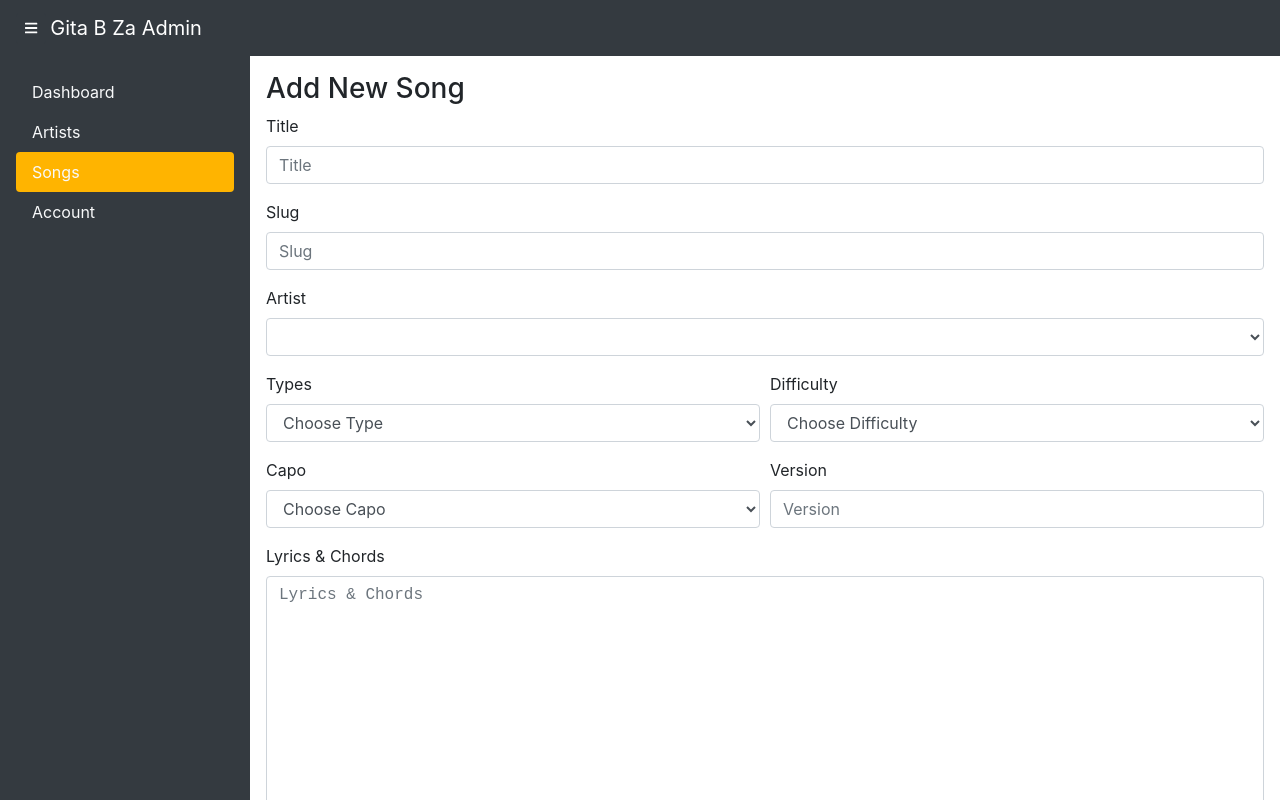
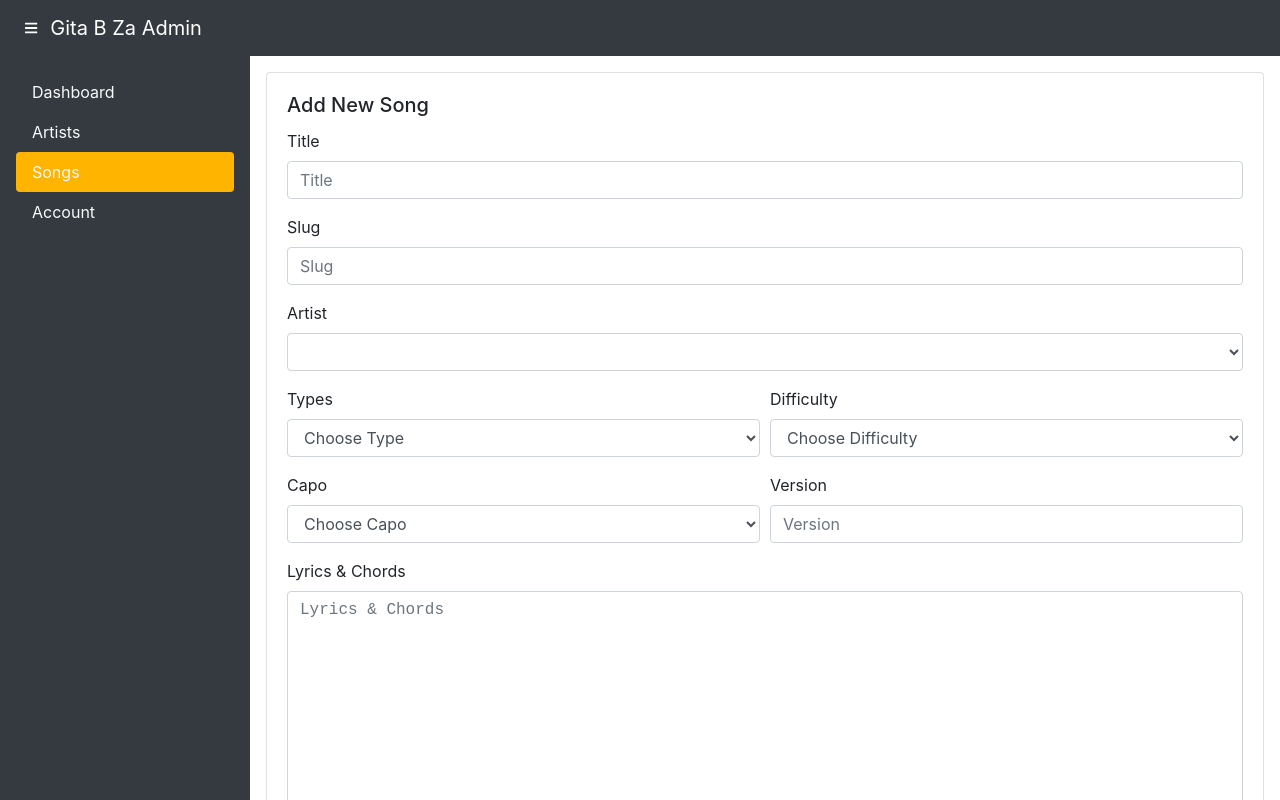
Before and after one commit to toe-pyae-sone-oo/gitabza-ui, a React (Create React App) app: page /admin/songs/new in a window 1280 px wide. Shown: the top 800 px of the page. Built offline with nearby package versions, Linux system fonts and the light colour scheme.

Commit message:
modify ui

```diff
--- a/src/views/SongEditor/SongEditor.js
+++ b/src/views/SongEditor/SongEditor.js
@@ -1,5 +1,5 @@
 import React, { useState } from 'react'
-import { Form, Col, Button } from 'react-bootstrap'
+import { Form, Col, Button, Card } from 'react-bootstrap'
 import { validate } from '../../validators/songs'
 import { getCapo } from '../../helpers/songs'
 import './SongEditor.css'
@@ -34,7 +34,9 @@ const SongEditor = () => {
 
   return (
     <>
-      <h3>Add New Song</h3>
+      <Card>
+        <Card.Body>
+          <Card.Title>Add New Song</Card.Title>
           <Form onSubmit={handleSubmit}>
             <Form.Group controlId="formTitle">
               <Form.Label>Title</Form.Label>
@@ -142,12 +144,14 @@ const SongEditor = () => {
             </Form.Group>
 
             <Button
-          className="SongEditorForm__btn-submit"
+              className="SongEditorForm__btn-submit mr-2"
               type="submit"
               variant="warning"
-        >Submit</Button>{' '}
+            >Submit</Button>
             <Button variant="secondary">Cancel</Button>
           </Form>
+        </Card.Body>
+      </Card>
     </>
   )
 }
```
Lines whose indentation alone changed are shown as unchanged.
